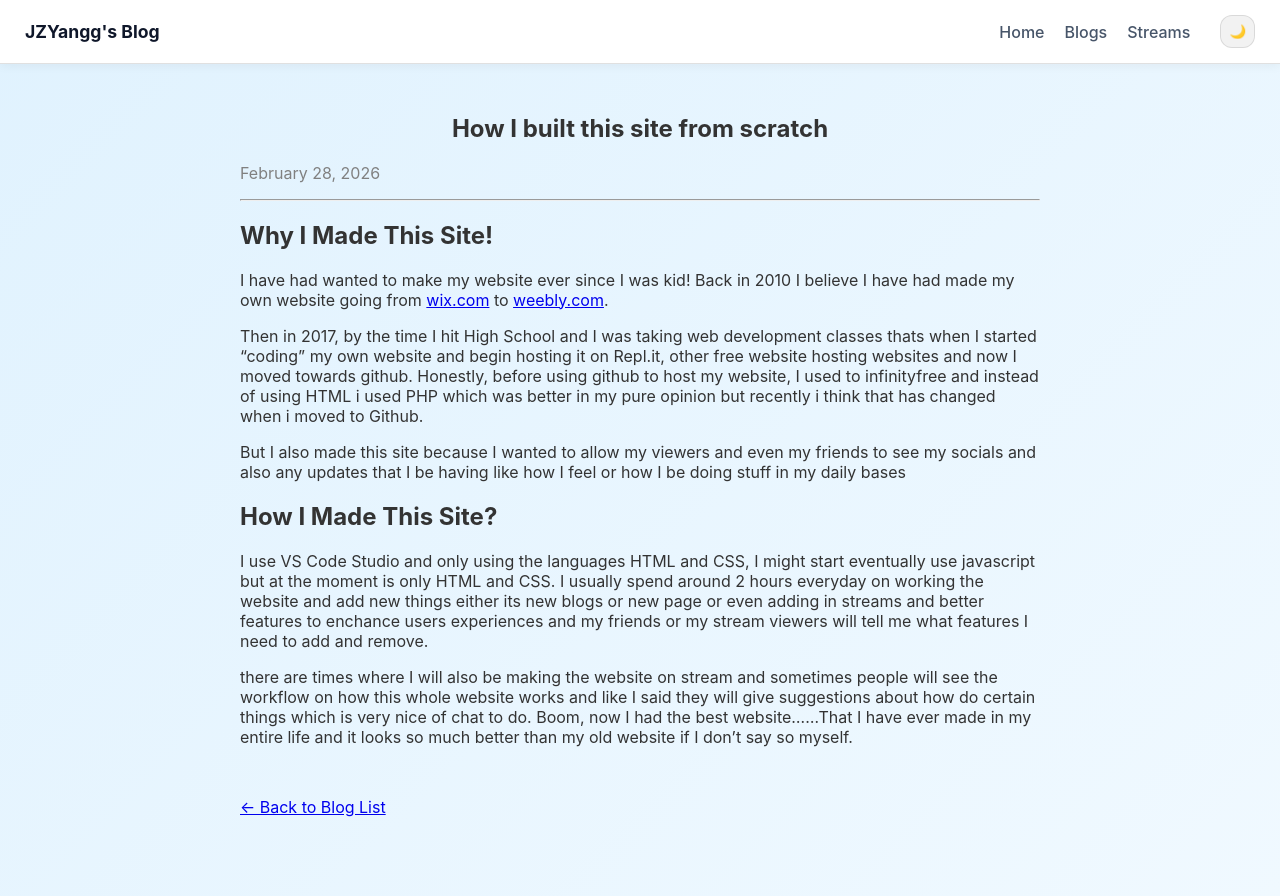
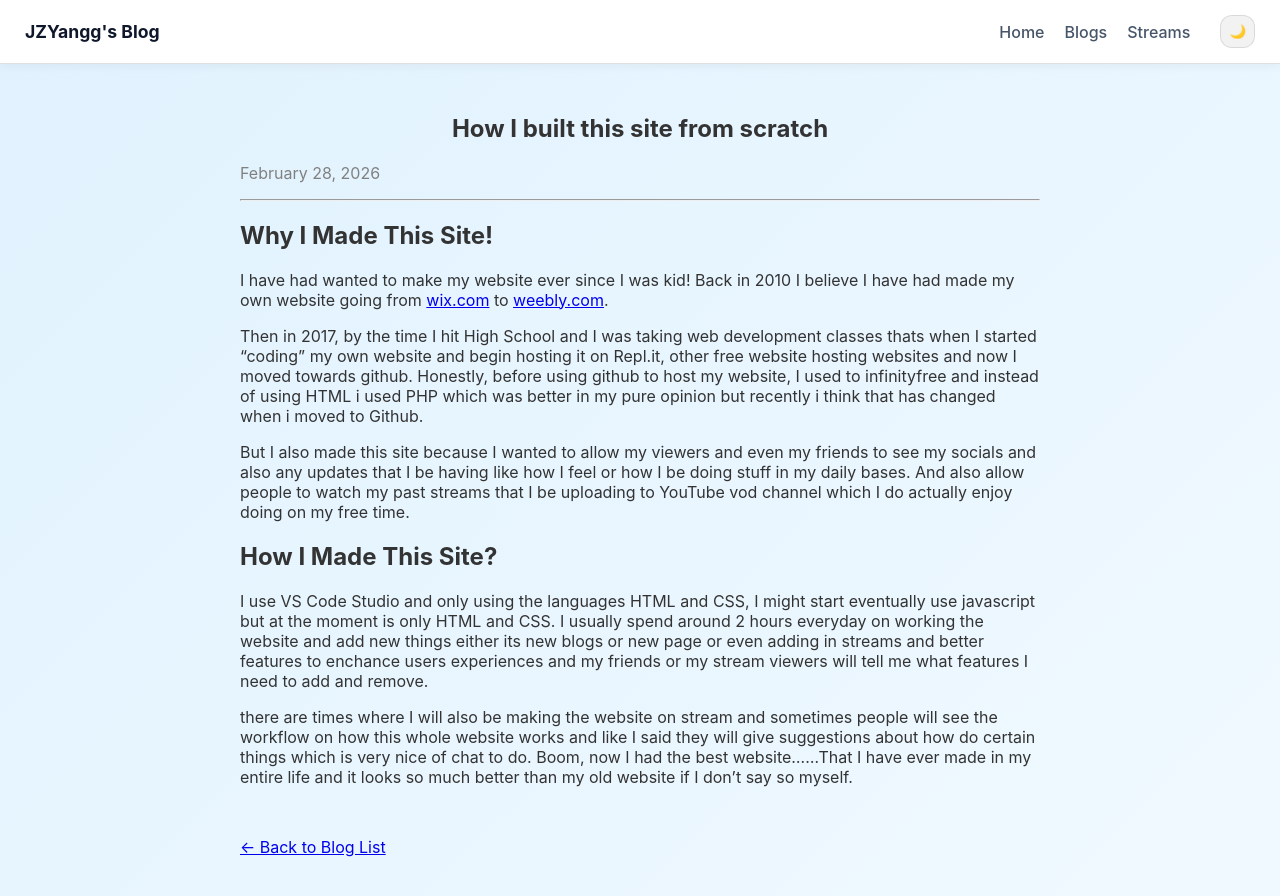
Before and after one commit to JZYangg/jzyangg.github.io, a Jekyll site: the page built from _posts/2026-02-28-How-I-built-this-site-from-scratch.md, in a window 1280 px wide. Shown: the top 896 px of the page. Built offline with Jekyll 4.4.1, drawn with Linux system fonts in a browser that asks for light colours.

Commit message:
fixed the blog post

```diff
--- a/_posts/2026-02-28-How-I-built-this-site-from-scratch.md
+++ b/_posts/2026-02-28-How-I-built-this-site-from-scratch.md
@@ -9,7 +9,7 @@ I have had wanted to make my website ever since I was kid! Back in 2010 I believ
 
 Then in 2017, by the time I hit High School and I was taking web development classes thats when I started "coding" my own website and begin hosting it on Repl.it, other free website hosting websites and now I moved towards github. Honestly, before using github to host my website, I used to infinityfree and instead of using HTML i used PHP which was better in my pure opinion but recently i think that has changed when i moved to Github.
 
-But I also made this site because I wanted to allow my viewers and even my friends to see my socials and also any updates that I be having like how I feel or how I be doing stuff in my daily bases
+But I also made this site because I wanted to allow my viewers and even my friends to see my socials and also any updates that I be having like how I feel or how I be doing stuff in my daily bases. And also allow people to watch my past streams that I be uploading to YouTube vod channel which I do actually enjoy doing on my free time.
 
 ## How I Made This Site?
 I use VS Code Studio and only using the languages HTML and CSS, I might start eventually use javascript but at the moment is only HTML and CSS. I usually spend around 2 hours everyday on working the website and add new things either its new blogs or new page or even adding in streams and better features to enchance users experiences and my friends or my stream viewers will tell me what features I need to add and remove.
```
